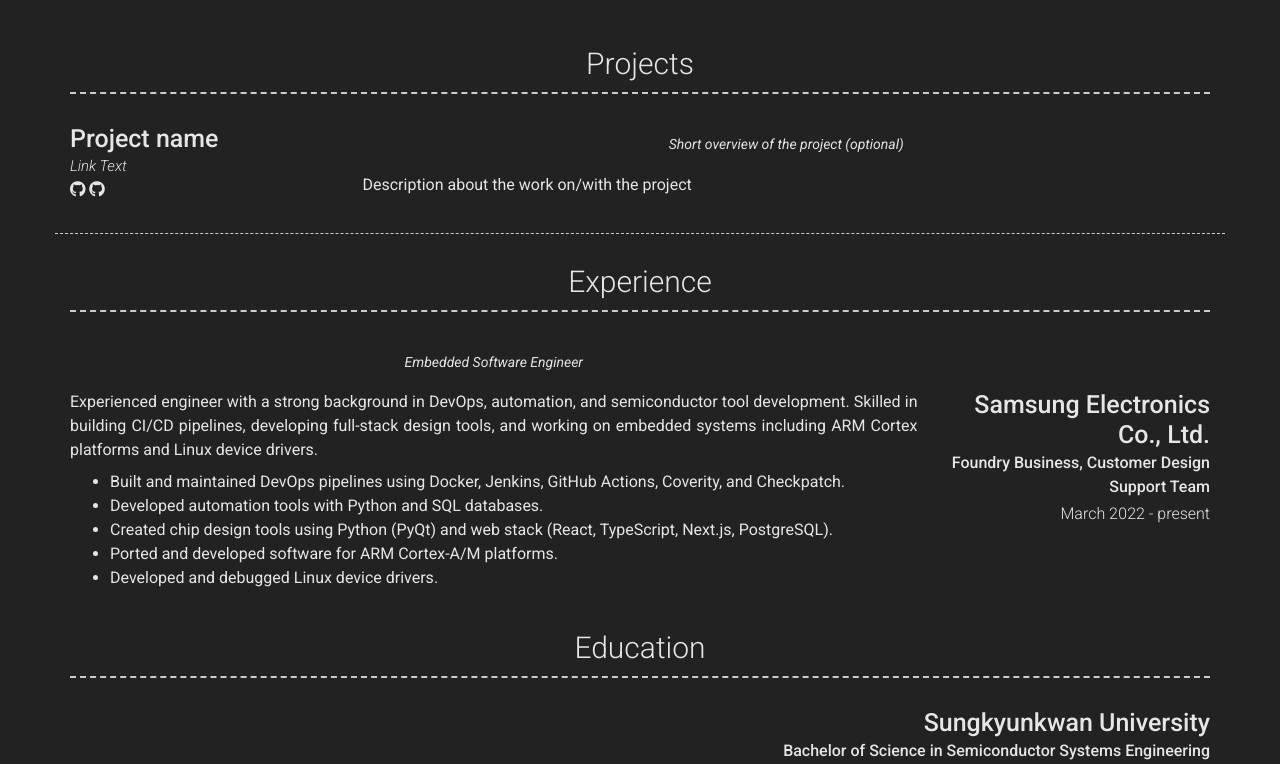
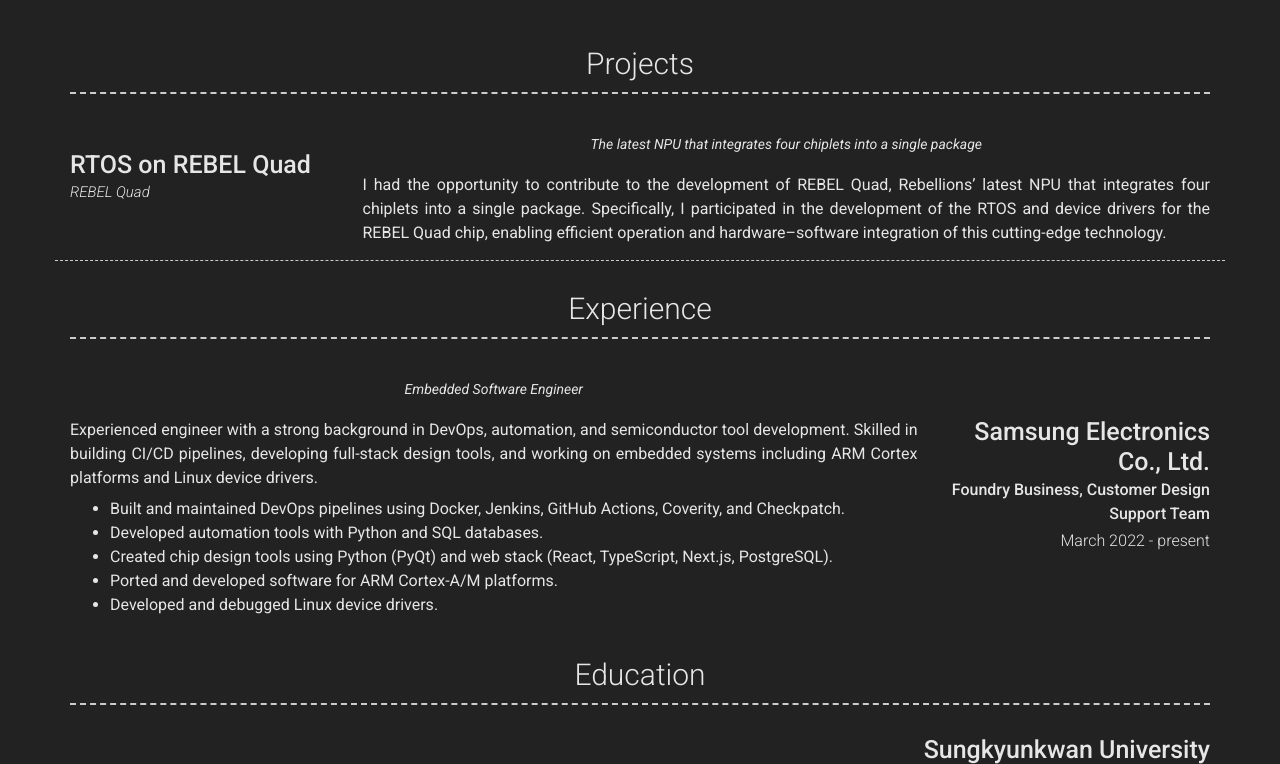
Before and after one commit to dkdlqoddi/dkdlqoddi.github.io, a Jekyll site: the page built from index.md, in a window 1280 px wide and 900 px high, scrolled down 370 px, cut to the strip 136-900 px from the top of the window. Built offline with Jekyll 4.4.1, drawn with Linux system fonts in a browser that asks for light colours; nearby versions of some CDN libraries.

```diff
--- a/_config.yml
+++ b/_config.yml
@@ -70,20 +70,18 @@
       - layout: left
         border: weak  # Value of `weak` will display a weak border below this item. # Any
                       # other value (or no value) means no border will be displayed
-        title: Project name
-        link: Link to project (eg. sproogen.github.io/modern-resume-theme)(optional)
-        link_text: Link Text
-        additional_links:
-          - title:  Github page for project (eg. sproogen/modern-resume-theme)
-            icon: fab fa-github
-            url: Link to project (eg. sproogen.github.io/modern-resume-theme)(optional)
-          - title:  Github page for project (eg. sproogen/modern-resume-theme)
-            icon: fab fa-github
-            url: Link to project (eg. sproogen.github.io/modern-resume-theme)(optional)
+        title: RTOS on REBEL Quad
+        link: https://rebellions.ai/ko/rebellions-product/rebel-quad/
+        link_text: REBEL Quad
         quote: >
-          Short overview of the project (optional)
+          The latest NPU that integrates four chiplets into a single package
         description: | # this will include new lines to allow paragraphs
-          Description about the work on/with the project
+          I had the opportunity to contribute to the development of REBEL Quad,
+          Rebellions’ latest NPU that integrates four chiplets into a single package.
+          Specifically, I participated in the development of the RTOS and device drivers
+          for the REBEL Quad chip, enabling efficient operation and hardware–software integration
+          of this cutting-edge technology.
+
   - title: Experience
     layout: list
     content:
```
